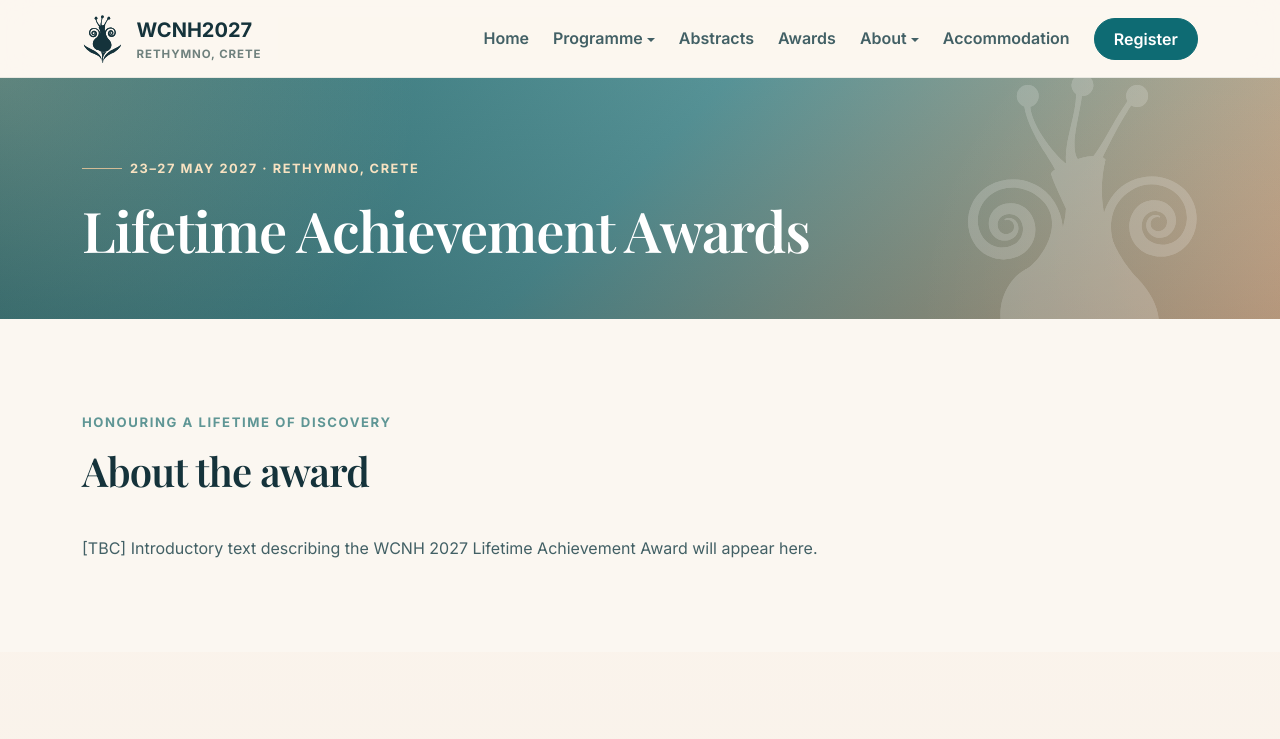
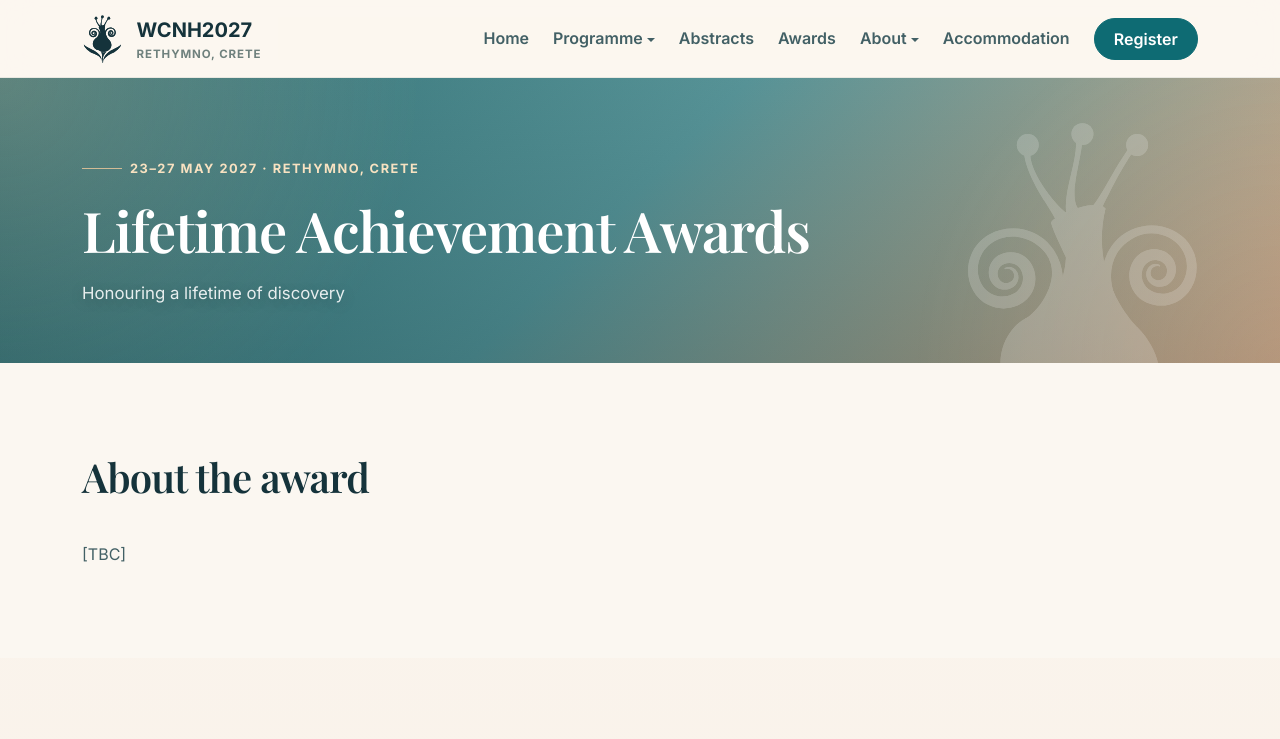
Before and after one commit to zdetor54/wcnh2027, a plain HTML site: page lifetime-awards.html in a window 1280 px wide. Shown: the top 739 px of the page. Drawn offline with nearby package versions, Linux system fonts and the light colour scheme.

Commit message:
Match Lifetime Awards hero to site template
Move the "Honouring a lifetime of discovery" subtitle into the page
banner and reduce the About the award placeholder to [TBC].

Co-Authored-By: Claude Opus 5.5 <noreply@anthropic.com>

```diff
--- a/lifetime-awards.html
+++ b/lifetime-awards.html
@@ -29,7 +29,8 @@
       <div class="container">
         <img class="page-hero-mark" src="assets/img/logo-square.svg" alt="" aria-hidden="true" width="640" height="750">
         <p class="eyebrow">23–27 May 2027 · Rethymno, Crete</p>
-        <h1 class="display-4 mb-0">Lifetime Achievement Awards</h1>
+        <h1 class="display-4 mb-3">Lifetime Achievement Awards</h1>
+        <p class="lead-copy mb-0">Honouring a lifetime of discovery</p>
       </div>
     </header>
 
@@ -39,10 +40,9 @@
         <div class="row">
           <div class="col-lg-8">
             <div class="section-heading">
-              <span class="section-kicker">Honouring a lifetime of discovery</span>
               <h2 id="lifetime-intro-heading" class="section-title">About the award</h2>
             </div>
-            <p class="mb-0">[TBC] Introductory text describing the WCNH 2027 Lifetime Achievement Award will appear here.</p>
+            <p class="mb-0">[TBC]</p>
           </div>
         </div>
       </div>
```
